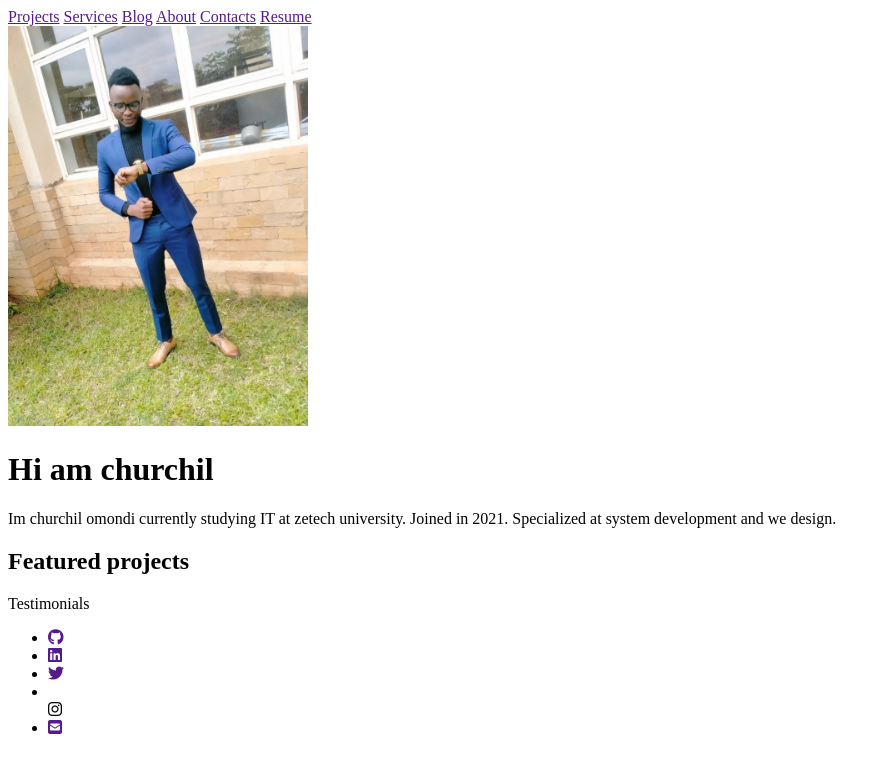
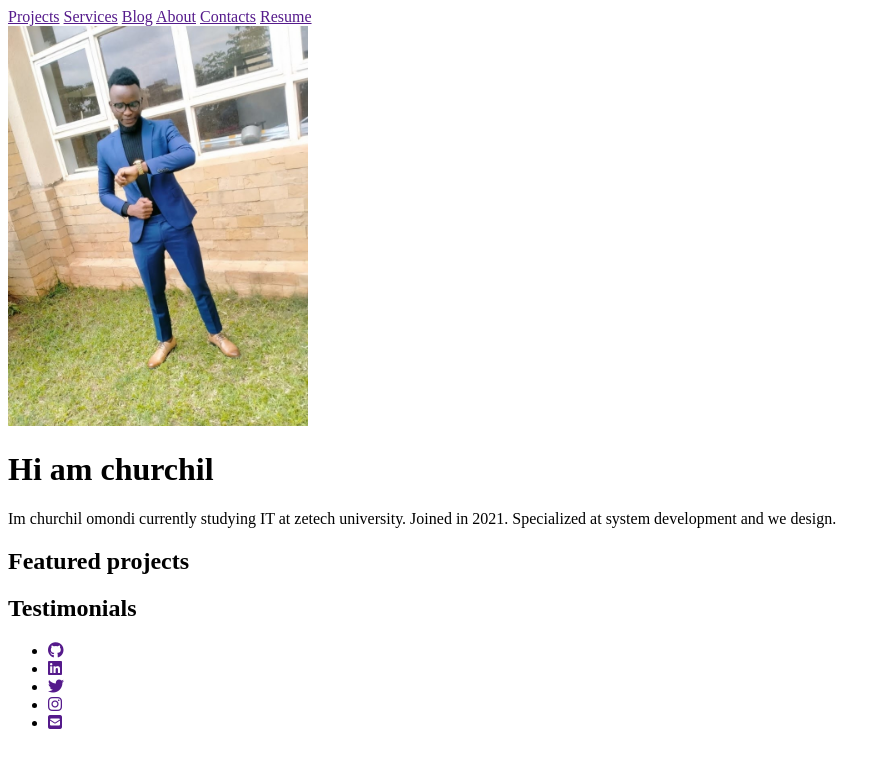
Before and after one commit to churchil2020/Web1, a plain HTML site: page index.html in a window 1280 px wide. Shown: the whole page, without its empty margins (0-891 px from the left). Drawn offline with Linux system fonts and the light colour scheme.

Commit message:
Update index.html

```diff
--- a/index.html
+++ b/index.html
@@ -41,7 +41,9 @@
       <article>
         <h2>Featured projects</h2>
       </article>
-      <article>Testimonials</article>
+      <article>
+           <h2>Testimonials</h2>
+         </article>
     </main>
 
     <!--footer section-->
@@ -50,7 +52,7 @@
         <li><a href=""><i class="fab fa-github"></i></a></li>
         <li><a href=""><i class="fab fa-linkedin"></i></a></li>
         <li><a href=""><i class="fab fa-twitter"></i></a></li>
-        <li><a href=""></a></li><i class="fab fa-instagram"></i>
+        <li><a href=""><i class="fab fa-instagram"></i></a></li>
         <li><a href=""><i class="fas fa-envelope-square"></i></a></li>
       </ul>
     </footer>
```
